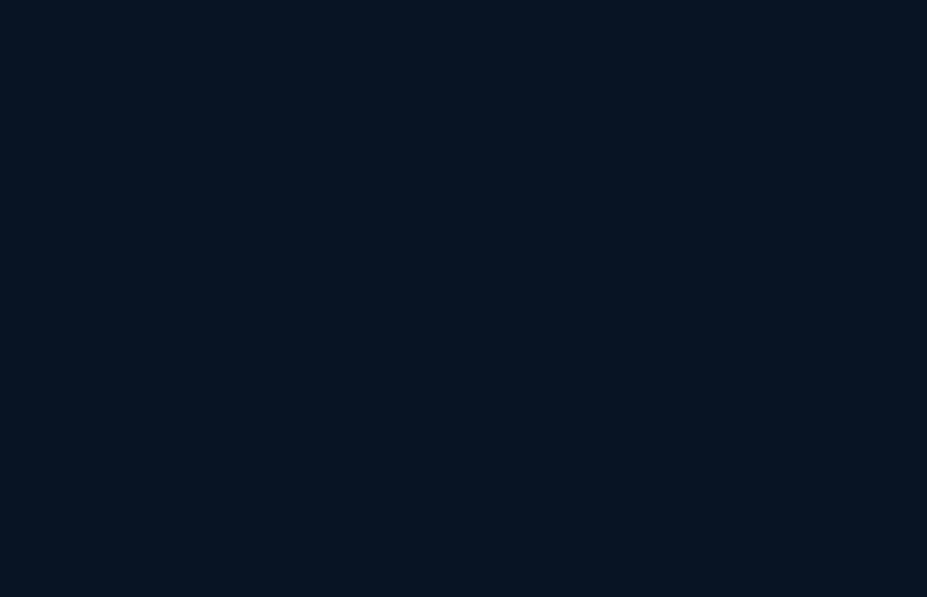
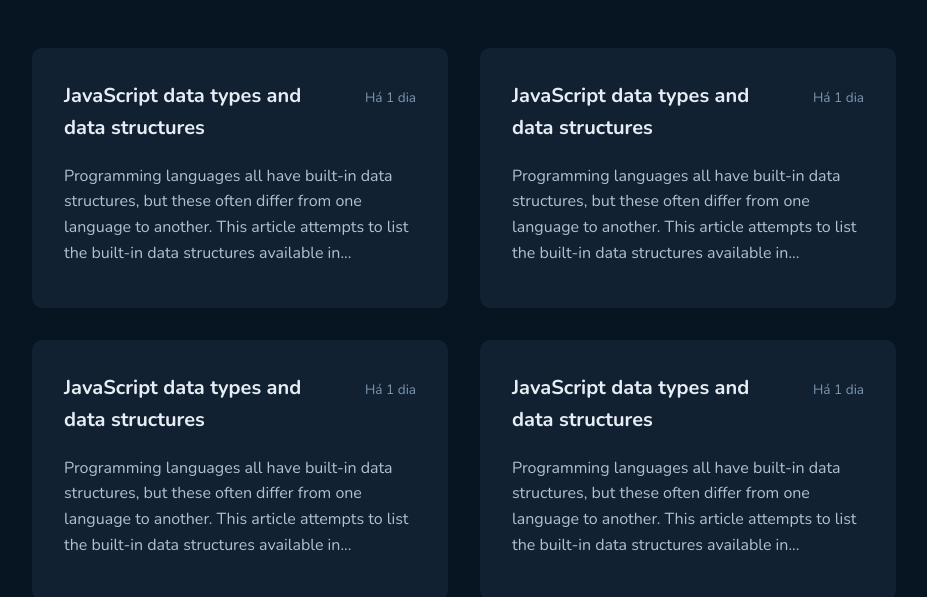
Before and after one commit to alisson-amaral-silva/github-blog, a React (Vite) app: page / in a window 1280 px wide. Shown: the part 589-1186 px from the top of the page, without its empty margins (176-1103 px from the left). Before the commit the page ends 800 px from the top, so only its background shows below. Built offline with nearby package versions, Linux system fonts and the light colour scheme; no server answers.

Commit message:
incluindo o card de issue e posicionando os mesmos na listagem deles

```diff
--- /dev/null
+++ b/src/Pages/Home/components/Issue/index.tsx
@@ -0,0 +1,18 @@
+import { Container, Content, Header } from './styles'
+
+export function Issue() {
+  return (
+    <Container>
+      <Header>
+        <strong>JavaScript data types and data structures</strong>
+        <span>Há 1 dia</span>
+      </Header>
+
+      <Content>
+        Programming languages all have built-in data structures, but these often
+        differ from one language to another. This article attempts to list the
+        built-in data structures available in...
+      </Content>
+    </Container>
+  )
+}
--- /dev/null
+++ b/src/Pages/Home/components/Issue/styles.ts
@@ -0,0 +1,40 @@
+import styled from 'styled-components'
+
+export const Container = styled.div`
+  display: flex;
+  flex-direction: column;
+  gap: 1.25rem;
+  background: ${(props) => props.theme['base-post']};
+  padding: 2rem;
+  border-radius: 10px;
+  width: 26rem;
+  height: 16.25rem;
+  cursor: pointer;
+`
+
+export const Header = styled.div`
+  display: flex;
+  justify-content: space-between;
+  align-items: baseline;
+
+  strong {
+    font-size: 1.25rem;
+    color: ${(props) => props.theme['base-title']};
+    line-height: 2rem;
+    width: 15rem;
+  }
+
+  span {
+    color: ${(props) => props.theme['base-span']};
+    font-size: 0.85rem;
+    line-height: 1.4rem;
+  }
+`
+
+export const Content = styled.span`
+  font-size: 1rem;
+  color: ${(props) => props.theme['base-text']};
+  line-height: 1.6rem;
+  overflow: hidden;
+  text-overflow: ellipsis;
+`
--- a/src/Pages/Home/components/Search/index.tsx
+++ b/src/Pages/Home/components/Search/index.tsx
@@ -1,4 +1,4 @@
-import { Header, SearchFormContainer } from './style'
+import { Header, SearchFormContainer } from './styles'
 
 export function Search() {
   return (
--- a/src/Pages/Home/components/UserCard/index.tsx
+++ b/src/Pages/Home/components/UserCard/index.tsx
@@ -7,7 +7,7 @@
   Biography,
   Footer,
   Info,
-} from './style'
+} from './styles'
 import { api } from '../../../../lib/axios'
 import {
   faArrowUpRightFromSquare,
--- a/src/Pages/Home/index.tsx
+++ b/src/Pages/Home/index.tsx
@@ -1,11 +1,19 @@
+import { Issue } from './components/Issue'
 import { Search } from './components/Search'
 import { Profile } from './components/UserCard'
+import { MainWrapper } from './styles'
 
 export function Home() {
   return (
     <>
       <Profile />
       <Search />
+      <MainWrapper>
+        <Issue />
+        <Issue />
+        <Issue />
+        <Issue />
+      </MainWrapper>
     </>
   )
 }
--- /dev/null
+++ b/src/Pages/Home/styles.ts
@@ -0,0 +1,9 @@
+import styled from 'styled-components'
+
+export const MainWrapper = styled.main`
+  margin-top: 3rem;
+
+  display: grid;
+  grid-template-columns: repeat(2, 1fr);
+  gap: 2rem;
+`
```
Also changed, not shown: src/Pages/Home/components/Search/styles.ts (renamed from src/Pages/Home/components/Search/style.ts), src/Pages/Home/components/UserCard/styles.ts (renamed from src/Pages/Home/components/UserCard/style.ts).
